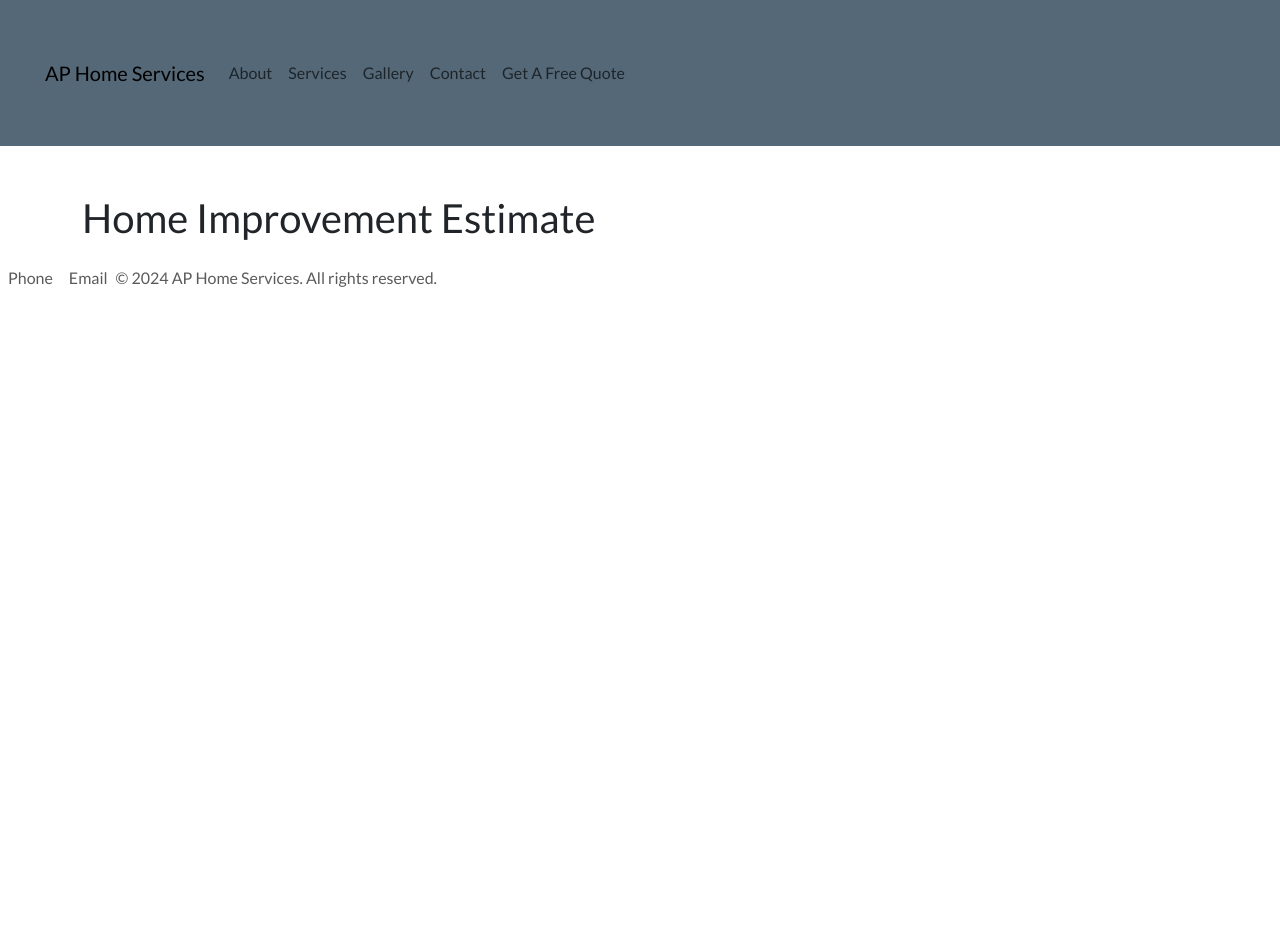
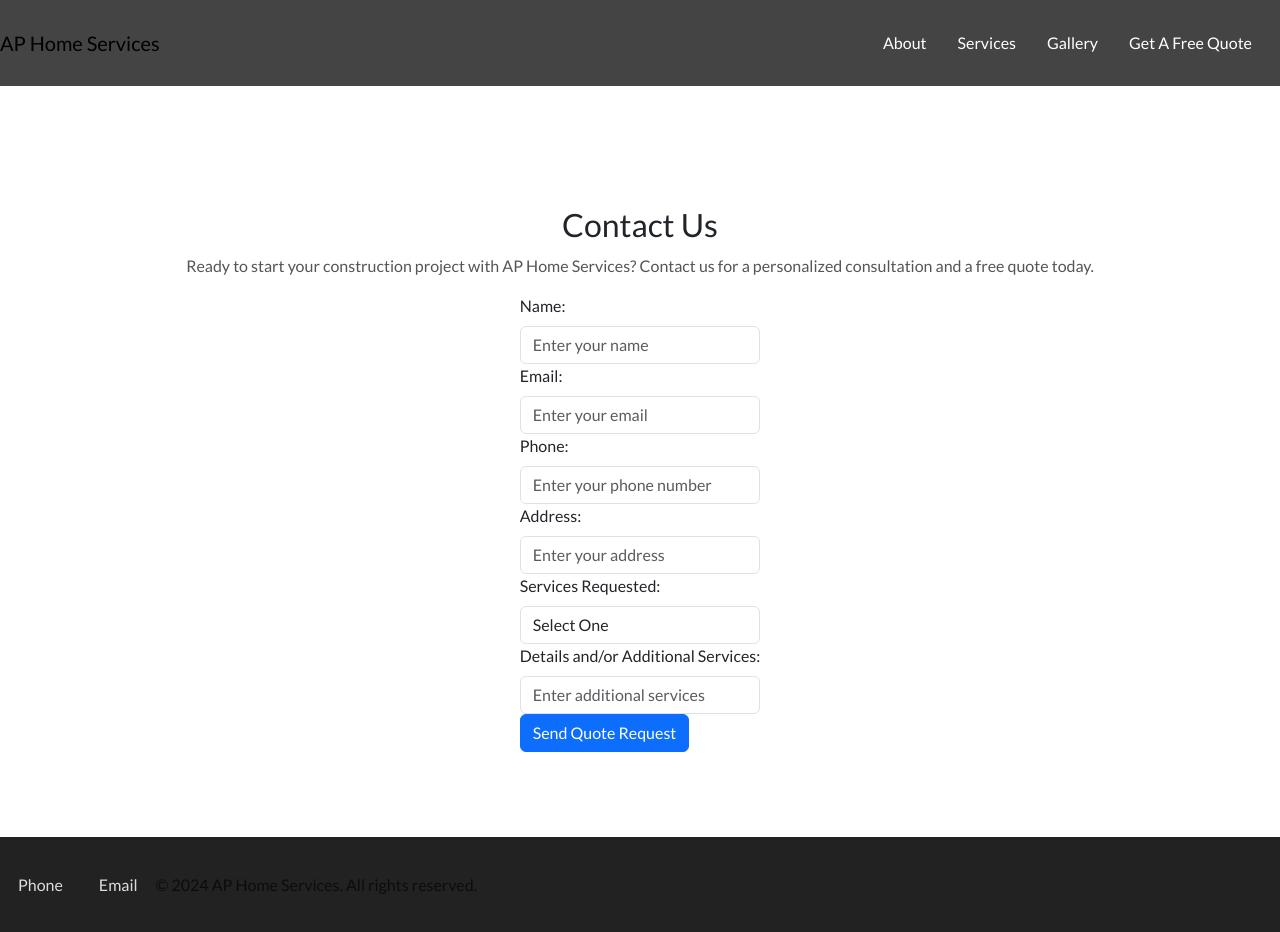
Before and after one commit to Amigovich/aphomesvc, a React (Vite) app: page /estimate in a window 1280 px wide. Before the commit the page ends 800 px from the top, so only its background shows below. Built offline with nearby package versions, Linux system fonts and the light colour scheme.

Commit message:
complete aphs template

```diff
--- a/src/App.css
+++ b/src/App.css
@@ -1,112 +1,120 @@
+/* Global styles */
 body {
-    font-family: "Lato", sans-serif;
+    font-family: 'Arial', sans-serif;
+    background-color: #f4f4f4;
+    color: #333;
   }
 
-.tablink {
-    background-color: #ccd5db; /* Lighter blue */
-    color: #000; /* Black text color */
-    float: left;
-    border: none;
-    outline: none;
-    cursor: pointer;
-    padding: 14px 16px;
-    font-size: 17px;
-    width: 25%;
+  h2 {
+    margin-top: 15px;
+    margin-bottom: 30px;
+    font-weight: bold;
+    color: #555;
   }
 
-.tablink:hover {
-    background-color: #a5b3bf; /* Darker blue on hover */
+  p {
+    color: #555;
   }
 
-/* Style the tab content */
-.tabcontent {
-    color: #000; /* Black text color */
-    display: none;
-    padding: 50px;
+  /* Header styles */
+  .header {
+    background-color: #444;
+    color: #fff;
+    padding: 15px 0;
+  }
+
+  .header .navbar-nav {
+    margin-left: auto;
+    margin-right: 20px;
+  }
+
+  .header .nav-link {
+    color: #fff;
+    margin-left: 15px;
+  }
+
+  .header .nav-link:hover {
+    color: #ddd;
+  }
+
+  /* Footer styles */
+  .footer {
+    background-color: #222;
+    color: #ddd;
+    padding: 20px 0;
     text-align: center;
   }
 
-#Home {background-color: #ccd5db;} /* Lighter blue */
-#Services {background-color: #e6b9a8;} /* Lighter orange */
-#Location {background-color: #f7d8a2;} /* Lighter yellow */
-#Contact {background-color: #9daeb6;} /* Lighter gray */
-
-
-/* Add your styles for the header and services here */
-header {
-    background-color: #556877; /* Darker gray */
-    color: #fff; /* White text color */
-    padding: 45px;
-    text-align: center;
-    display: flex;
-    justify-content: space-between;
-    align-items: center;
+  .footer .nav-link {
+    color: #ddd;
+    margin: 0 10px;
   }
 
-section {
-    background-color: #fff;
-    box-shadow: 0 0 10px rgba(0, 0, 0, 0.1);
-    border-radius: 8px;
-    padding: 1em;
-    margin: 2em auto;
-    max-width: 800px;
+  .footer .nav-link:hover {
+    color: #bbb;
   }
 
-h1 {
-    color: #e74c3c; /* Lighter red */
+  /* Content styles */
+  .content {
+    padding: 50px;
   }
 
-h2 {
-    color: #34495e;
-}
-
-button, button:hover {
-    background-color: #34495e; /* Darker blue */
-    color: #fff; /* White text color */
-    padding: 0.5em 1em;
+  /* Button styles */
+  .btn-primary {
+    background-color: #337ab7;
+    color: #fff;
     border: none;
+    padding: 10px 20px;
     cursor: pointer;
   }
 
-/* Your existing styles */
-#successMessage {
-    display: none;
-    color: #e74c3c; /* Lighter red */
-    font-size: 1.5em; /* Larger font size */
-    margin-top: 1em;
+  .btn-primary:hover {
+    background-color: #23527c;
   }
 
-/* Style to put labels and inputs in line */
-form {
-    display: none; /* Hide the form by default */
+  .btn-secondary {
+    background-color: #5bc0de;
+    color: #fff;
+    border: none;
+    padding: 10px 20px;
+    cursor: pointer;
   }
 
-form label {
-    display: block;
-    font-size: 1.2em; /* Bigger font size */
-    margin-bottom: 5px; /* Add more space between labels and inputs */
+  .btn-secondary:hover {
+    background-color: #2aabd2;
   }
 
-form input,
-form select,
-form textarea {
-    display: block;
+  /* Form styles */
+  .form-group {
+    margin-bottom: 20px;
+  }
+
+  .form-control {
     width: 100%;
     padding: 10px;
-    margin-bottom: 10px;
-    box-sizing: border-box;
-    font-size: 1.2em; /* Bigger font size */
+    border-radius: 5px;
+    border: 1px solid #ccc;
   }
 
-form button {
-    display: inline-block;
-    width: auto;
-    padding: 15px; /* Increase button padding */
-    margin-top: 10px;
-    cursor: pointer;
-    font-size: 1.2em; /* Bigger font size */
+  .form-control:focus {
+    outline: none;
+    border-color: #5bc0de;
   }
 
-.contact-info {
-    color: white; /* Use the color of your company name */
+  /* Card styles */
+  .card {
+    background-color: #fff;
+    border-radius: 5px;
+    box-shadow: 0 0 10px rgba(0, 0, 0, 0.1);
+    padding: 20px;
+    margin-bottom: 20px;
   }
+
+  .card-title {
+    font-weight: bold;
+    color: #333;
+  }
+
+  .card-text {
+    color: #555;
+  }
--- a/src/App.jsx
+++ b/src/App.jsx
@@ -2,7 +2,7 @@ import './App.css';
 import React from 'react';
 import 'bootstrap/dist/css/bootstrap.min.css';
 import { BrowserRouter, Route, Routes } from 'react-router-dom';
-import { Header, About, Estimate, Gallery, Services, Contact, Footer } from './js';
+import { Header, About, Estimate, Gallery, Services, Footer } from './js';
 
 function App() {
   return (
@@ -13,7 +13,6 @@ function App() {
           <Route path='/' element={<About/>} />
           <Route path="/about" element={<About/>} />
           <Route path="/estimate" element={<Estimate/>} />
-          <Route path="/contact" element={<Contact/>} />
           <Route path="/gallery" element={<Gallery/>} />
           <Route path="/services" element={<Services/>} />
         </Routes>
--- a/src/js/About.jsx
+++ b/src/js/About.jsx
@@ -7,22 +7,18 @@ function About() {
   return (
     <section id="about" className="about-content">
       <Container>
-        <h2 className="text-center">About Me</h2>
+        <h2 className="text-center">About Us</h2>
         <Row>
           <Col xs={12} md={4}>
-          <img />
+            <img />
           </Col>
-          <Col className="about-container" xs={12} md={4}>
+          <Col className="about-container" xs={8} md={12}>
             <p className="p1">
-              Hello World</p>
-            <p className="p2">
-              What excites me most about tech?</p>
-            <p className="p3">
-              Everything <a href="" target="_blank" rel="noopener noreferrer">here</a>.
+              Welcome to AP Home Services, your trusted partner in construction and home improvement. With a commitment to excellence and a focus on customer satisfaction, we bring your vision to life. Our dedicated team of professionals is here to make your dream home a reality.
             </p>
           </Col>
           <Col xs={12} md={4}>
-          <img />
+            <img />
           </Col>
         </Row>
       </Container>
--- a/src/js/Contact.jsx
+++ /dev/null
@@ -1,92 +0,0 @@
-import React, { useState } from 'react';
-import Form from 'react-bootstrap/Form';
-import Button from 'react-bootstrap/Button';
-import emailjs from 'emailjs-com';
-
-function Contact() {
-const [showAlert, setShowAlert] = useState(false);
-const [isSubmitting, setIsSubmitting] = useState(false);
-
-function handleSubmit(event) {
-    event.preventDefault();
-
-    if (isSubmitting) {
-    return;
-    }
-
-    const name = event.target.elements.name.value;
-    const email = event.target.elements.email.value;
-    const message = event.target.elements.message.value;
-
-    if (!name || !email || !message) {
-    return;
-    }
-
-    setIsSubmitting(true);
-
-    emailjs
-    .send(//emailjs stuff//
-    {
-        from_name: name,
-        from_email: email,
-        message: message,
-      }, //emailjs//
-    )
-    .then(() => {
-        console.log('Email sent successfully!');
-        event.target.reset();
-        setShowAlert(true);
-
-        setTimeout(() => {
-        setShowAlert(false);
-        }, 3000);
-    })
-    .catch((error) => {
-        console.error('Error sending email:', error, 'Please try calling us instead at: ()-');
-    })
-    .finally(() => {
-        setIsSubmitting(false);
-    });
-}
-
-return (
-    <section id="contact" className="content">
-    <h2>Contact</h2>
-    <p>Need a quote? Contact us here.</p>
-    <Form className="contact-form" onSubmit={handleSubmit}>
-        <div className="row">
-        <Form.Group controlId="name" className="col-md-6">
-            <Form.Label>Name:</Form.Label>
-            <Form.Control type="text" placeholder="Enter your name" required />
-        </Form.Group>
-
-        <Form.Group controlId="email" className="col-md-6">
-            <Form.Label>Email:</Form.Label>
-            <Form.Control type="email" placeholder="Enter your email" required />
-        </Form.Group>
-        </div>
-
-        <Form.Group controlId="message" className="message">
-        <Form.Label>Message:</Form.Label>
-        <Form.Control as="textarea" rows={3} placeholder="Enter your message" required />
-        </Form.Group>
-
-        <Button variant="primary" type="submit" className="custom-button" disabled={isSubmitting} style={{ width: '150px' }}>
-        {isSubmitting ? (
-            <span className="spinner-border spinner-border-sm" role="status" aria-hidden="true"></span>
-        ) : (
-            'Send Message'
-        )}
-        </Button>
-    </Form>
-
-    {showAlert && (
-        <div className="alert-box alert-success mt-3" role="alert">
-        Message sent successfully!
-        </div>
-    )}
-    </section>
-);
-}
-
-export default Contact;
--- a/src/js/Estimate.jsx
+++ b/src/js/Estimate.jsx
@@ -1,43 +1,114 @@
 import React, { useState } from 'react';
-import { Container, Form, Button } from 'react-bootstrap';
+import Form from 'react-bootstrap/Form';
+import Button from 'react-bootstrap/Button';
+import emailjs from 'emailjs-com';
 
-const Estimate = () => {
-  const [roomCount, setRoomCount] = useState(1);
-  const [totalCost, setTotalCost] = useState(0);
+function Estimate() {
+    const [showAlert, setShowAlert] = useState(false);
+    const [isSubmitting, setIsSubmitting] = useState(false);
 
-  const handleRoomCountChange = (e) => {
-    setRoomCount(e.target.value);
-  };
+    function handleSubmit(event) {
+        event.preventDefault();
 
-  const calculateEstimate = () => {
-    const costPerRoom = 500; // Example cost per room
-    const total = roomCount * costPerRoom;
-    setTotalCost(total);
-  };
+        if (isSubmitting) {
+            return;
+        }
+
+        const name = event.target.elements.name.value;
+        const email = event.target.elements.email.value;
+        const phone = event.target.elements.phone.value;
+        const address = event.target.elements.address.value;
+        const services = event.target.elements.services.value;
+        const additionalServices = event.target.elements.additionalServices.value;
+
+        if (!name || !email || !phone || !address || !services || !additionalServices) {
+            return;
+        }
+
+        setIsSubmitting(true);
+
+        emailjs
+        .send(
+            //emailjs stuff//
+            {
+                from_name: name,
+                from_email: email,
+                message: message,
+            }, //emailjs//
+        )
+        .then(() => {
+            console.log('Email sent successfully!');
+            event.target.reset();
+            setShowAlert(true);
+
+            setTimeout(() => {
+                setShowAlert(false);
+            }, 3000);
+        })
+        .catch((error) => {
+            console.error('Error sending email:', error, 'Please try calling us instead at: ()-');
+        })
+        .finally(() => {
+            setIsSubmitting(false);
+        });
+    }
 
     return (
-    <Container className="mt-5">
-      <h1>Home Improvement Estimate</h1>
-      <Form>
-        <Form.Group>
-          <Form.Label>Number of Rooms</Form.Label>
-          <Form.Control
-            type="number"
-            value={roomCount}
-            onChange={handleRoomCountChange}
-          />
+        <section id="estimate" className="content">
+            <h2>Contact Us</h2>
+            <p>Ready to start your construction project with AP Home Services? Contact us for a personalized consultation and a free quote today.</p>
+            <Form id="contactForm" onSubmit={handleSubmit}>
+                <Form.Group controlId="name">
+                    <Form.Label>Name:</Form.Label>
+                    <Form.Control type="text" placeholder="Enter your name" required />
                 </Form.Group>
-        <Button variant="primary" onClick={calculateEstimate}>
-          Calculate Estimate
+
+                <Form.Group controlId="email">
+                    <Form.Label>Email:</Form.Label>
+                    <Form.Control type="email" placeholder="Enter your email" required />
+                </Form.Group>
+
+                <Form.Group controlId="phone">
+                    <Form.Label>Phone:</Form.Label>
+                    <Form.Control type="text" placeholder="Enter your phone number" required />
+                </Form.Group>
+
+                <Form.Group controlId="address">
+                    <Form.Label>Address:</Form.Label>
+                    <Form.Control type="text" placeholder="Enter your address" required />
+                </Form.Group>
+
+                <Form.Group controlId="services">
+                    <Form.Label>Services Requested:</Form.Label>
+                    <Form.Control as="select" required>
+                        <option value="windows">Select One</option>
+                        <option value="windows">Windows</option>
+                        <option value="roofing">Roofing</option>
+                        <option value="siding">Siding</option>
+                        <option value="gutters">Gutters</option>
+                    </Form.Control>
+                </Form.Group>
+
+                <Form.Group controlId="additionalServices">
+                <Form.Label>Details and/or Additional Services:</Form.Label>
+                <Form.Control type="text" placeholder="Enter additional services" />
+                </Form.Group>
+
+                <Button variant="primary" type="submit">
+                    {isSubmitting ? (
+                        <span className="spinner-border spinner-border-sm" role="status" aria-hidden="true"></span>
+                    ) : (
+                        'Send Quote Request'
+                    )}
                 </Button>
-      </Form>
-      {totalCost > 0 && (
-        <div className="mt-3">
-          <h3>Estimated Cost: ${totalCost}</h3>
+                {showAlert && (
+                    <div className="alert-box alert-success mt-3" role="alert">
+                        Message sent successfully!
                     </div>
                 )}
-    </Container>
+            </Form>
+        </section>
     );
-};
+}
 
 export default Estimate;
--- a/src/js/Navigation.jsx
+++ b/src/js/Navigation.jsx
@@ -27,11 +27,6 @@ function Navigation({ onItemClick }) {
         </Link>
         </Nav.Item>
         <Nav.Item>
-        <Link to="/contact" className="nav-link" onClick={handleItemClick}>
-            Contact
-        </Link>
-        </Nav.Item>
-        <Nav.Item>
         <Link to="/estimate" className="nav-link" onClick={handleItemClick}>
             Get A Free Quote
         </Link>
--- a/src/js/Services.jsx
+++ b/src/js/Services.jsx
@@ -4,15 +4,18 @@ import { Container, Card, Row, Col } from 'react-bootstrap';
 const Services = () => {
   // Sample data for services
   const services = [
-    { id: 1, title: 'Kitchen Remodeling', description: 'Upgrade your kitchen with our remodeling services.' },
-    { id: 2, title: 'Bathroom Renovation', description: 'Transform your bathroom into a luxurious space.' },
-    { id: 3, title: 'Flooring Installation', description: 'Install high-quality flooring for your home.' },
-    { id: 4, title: 'Painting Services', description: 'Refresh your home with professional painting services.' },
+    { id: 1, title: 'Roofing', description: 'We offer professional roofing services to protect your home from the elements.' },
+    { id: 2, title: 'Siding', description: 'Enhance the appearance and durability of your home with our siding solutions.' },
+    { id: 4, title: 'Gutters', description: 'Keep your home safe from water damage with our gutter installation and repair services.' },
+    { id: 5, title: 'General Contracting', description: 'Get comprehensive construction services for your home projects.' },
+    { id: 6, title: 'Replacement Windows', description: 'Upgrade your home with energy-efficient replacement windows.' },
+    { id: 7, title: 'Replacement Doors', description: 'Enhance the security and style of your home with replacement doors.' },
   ];
 
   return (
     <Container className="mt-5">
-      <h1>Our Services</h1>
+      <h2>Our Services</h2>
+      <p>We offer a range of construction services, including roofing, siding, windows, gutters, general contracting. Our skilled team is committed to delivering top-notch craftsmanship and exceeding customer expectations. Your home is our priority, and we take pride in making your construction experience seamless and enjoyable.</p>
       <Row>
         {services.map((service) => (
           <Col key={service.id} md={6} lg={4} className="mb-3">
--- a/src/js/index.js
+++ b/src/js/index.js
@@ -1,6 +1,5 @@
 export { default as Header } from './Header';
 export { default as About } from './About';
-export { default as Contact } from './Contact';
 export { default as Estimate } from './Estimate';
 export { default as Gallery } from './Gallery';
 export { default as Services } from './Services';
```
Lines whose indentation alone changed are shown as unchanged.
